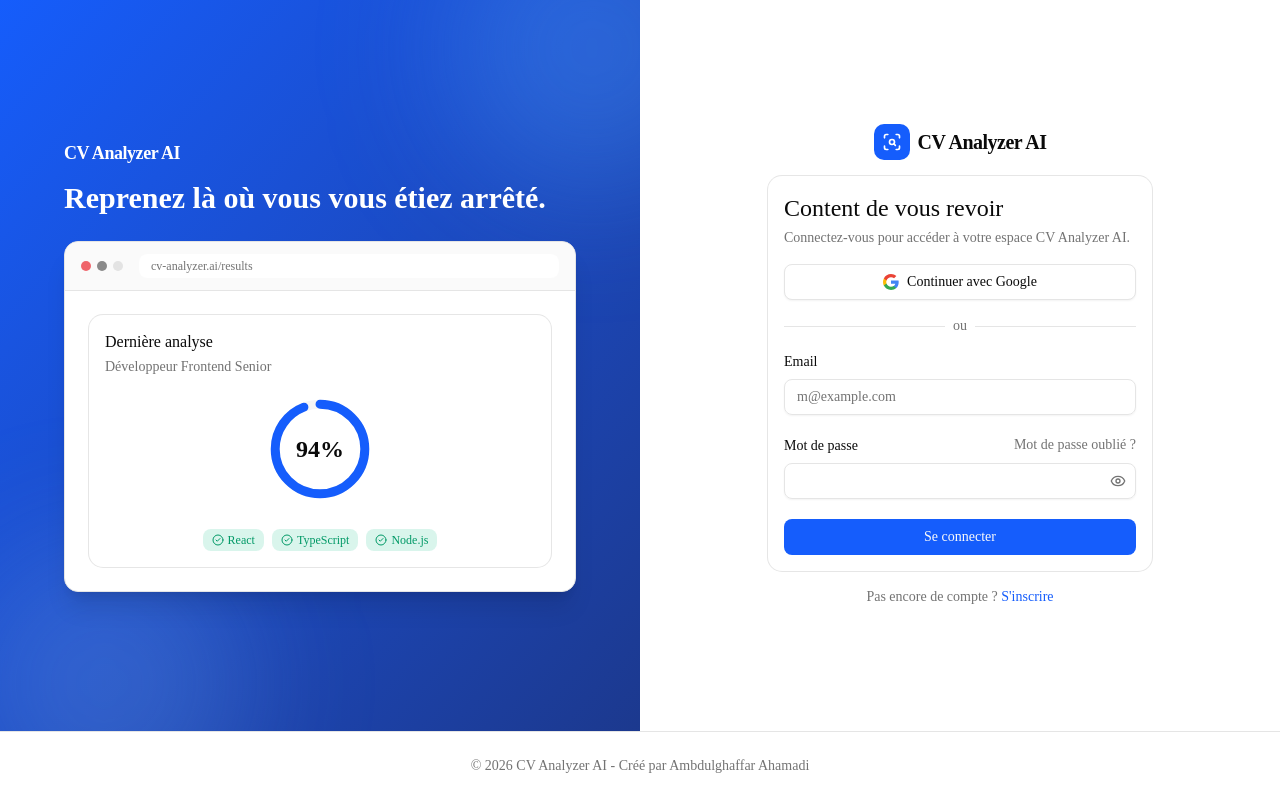
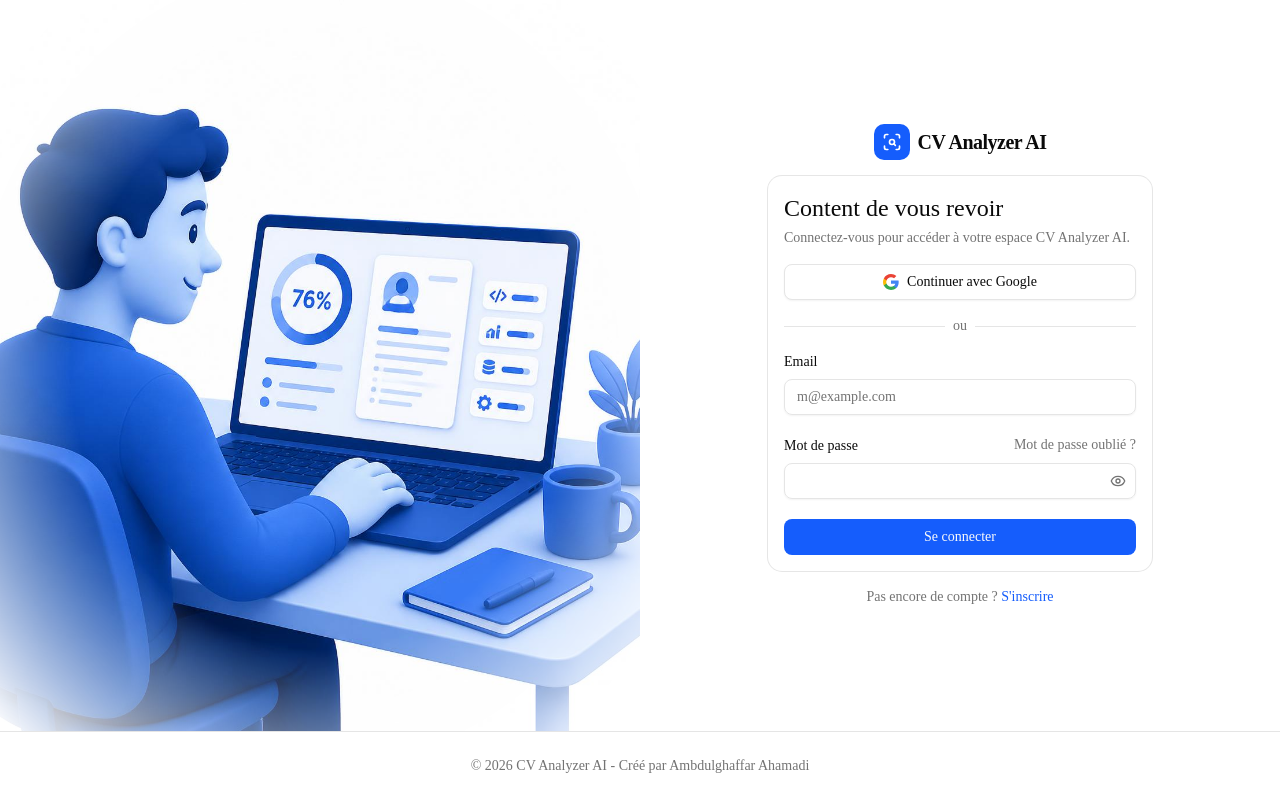
Before and after one commit to Ambdulghaffar/cv-analyzer-web, a Next.js app: page /login in a window 1280 px wide. Built offline with nearby package versions, Linux system fonts and the light colour scheme.

Commit message:
feat: replace login page mockup panel with full-bleed illustration blending into gradient background

```diff
--- a/src/app/login/page.tsx
+++ b/src/app/login/page.tsx
@@ -8,7 +8,7 @@
 import { Loader2 } from "lucide-react"
 
 import { AuthLayout } from "@/components/auth-layout"
-import { LoginMockup } from "@/components/login-mockup"
+import { LoginIllustration } from "@/components/login-illustration"
 import { GoogleAuthButton } from "@/components/google-auth-button"
 import { PasswordInput } from "@/components/password-input"
 import { Button } from "@/components/ui/button"
@@ -41,8 +41,8 @@
       footerText="Pas encore de compte ?"
       footerLinkText="S'inscrire"
       footerLinkHref="/register"
-      panelHeadline="Reprenez là où vous vous étiez arrêté."
-      panel={<LoginMockup />}
+      panel={<LoginIllustration />}
+      panelVariant="light"
     >
       <div className="flex flex-col gap-6">
         <GoogleAuthButton />
--- a/src/components/auth-layout.tsx
+++ b/src/components/auth-layout.tsx
@@ -18,10 +18,12 @@
   footerText: string
   footerLinkText: string
   footerLinkHref: string
-  panelHeadline: string
+  panelHeadline?: string
   panel: React.ReactNode
   /** Allow natural page scroll instead of forcing everything into one viewport. */
   scrollable?: boolean
+  /** "gradient" (default) is the deep blue panel; "light" mirrors the Home hero background. */
+  panelVariant?: "gradient" | "light"
 }
 
 function AuthLayout({
@@ -34,25 +36,42 @@
   panelHeadline,
   panel,
   scrollable = false,
+  panelVariant = "gradient",
 }: AuthLayoutProps) {
+  const isLight = panelVariant === "light"
+
   return (
     <div className={cn("flex min-h-screen flex-col", !scrollable && "lg:h-screen")}>
       <div className={cn("flex flex-1 flex-col lg:flex-row", !scrollable && "lg:min-h-0")}>
         <div
           className={cn(
-            "relative hidden overflow-hidden bg-linear-to-br from-blue-600 to-blue-900 text-white dark:from-blue-500 dark:to-blue-950 lg:flex lg:w-1/2 lg:flex-col lg:justify-center lg:gap-6 lg:px-16",
+            "relative hidden overflow-hidden lg:flex lg:w-1/2 lg:flex-col lg:gap-6",
+            isLight
+              ? "bg-background text-foreground"
+              : "bg-linear-to-br from-blue-600 to-blue-900 text-white lg:justify-center lg:px-16 dark:from-blue-500 dark:to-blue-950",
             scrollable && "lg:sticky lg:top-0 lg:h-screen lg:self-start"
           )}
         >
+          {isLight ? (
+            <>
+              <div className="pointer-events-none absolute -top-32 -left-24 -z-10 size-96 rounded-full bg-blue-400/20 blur-3xl dark:bg-blue-500/10" />
+              <div className="pointer-events-none absolute -right-24 -bottom-32 -z-10 size-96 rounded-full bg-blue-300/20 blur-3xl dark:bg-blue-400/10" />
+            </>
+          ) : (
+            <>
               <div className="pointer-events-none absolute -top-24 -right-24 size-72 rounded-full bg-blue-400/30 blur-3xl" />
               <div className="pointer-events-none absolute -bottom-24 -left-10 size-72 rounded-full bg-blue-300/20 blur-3xl" />
+            </>
+          )}
 
+          {panelHeadline && (
             <div className="relative flex flex-col gap-3">
               <span className="text-lg font-semibold tracking-tight">CV Analyzer AI</span>
               <h2 className="text-3xl font-semibold leading-tight text-balance">{panelHeadline}</h2>
             </div>
+          )}
 
-          <div className="relative">{panel}</div>
+          <div className={cn("relative", isLight && "flex flex-1 flex-col")}>{panel}</div>
         </div>
 
         <div
--- /dev/null
+++ b/src/components/login-illustration.tsx
@@ -0,0 +1,16 @@
+import Image from "next/image"
+
+function LoginIllustration() {
+  return (
+    <div className="relative h-full w-full flex-1">
+      <Image
+        src="/images/auth/login-illustration.jpg"
+        alt="Illustration d'un candidat consultant son tableau de bord d'analyse de CV sur son ordinateur portable"
+        fill
+        className="object-cover object-[center_40%] [mask-image:radial-gradient(ellipse_at_center,black_55%,transparent_100%)]"
+      />
+    </div>
+  )
+}
+
+export { LoginIllustration }
--- a/src/components/login-mockup.tsx
+++ b/src/components/login-mockup.tsx
@@ -3,12 +3,17 @@
 import { BrowserFrame } from "@/components/browser-frame"
 import { CircularScore } from "@/components/circular-score"
 import { CheckCircle2 } from "lucide-react"
+import { cn } from "@/lib/utils"
 
 const validatedSkills = ["React", "TypeScript", "Node.js"]
 
-function LoginMockup() {
+interface LoginMockupProps {
+  className?: string
+}
+
+function LoginMockup({ className }: LoginMockupProps) {
   return (
-    <BrowserFrame url="cv-analyzer.ai/results" className="max-w-lg">
+    <BrowserFrame url="cv-analyzer.ai/results" className={cn("max-w-lg", className)}>
       <Card>
         <CardHeader>
           <CardTitle>Dernière analyse</CardTitle>
```
Lines whose indentation alone changed are shown as unchanged.
